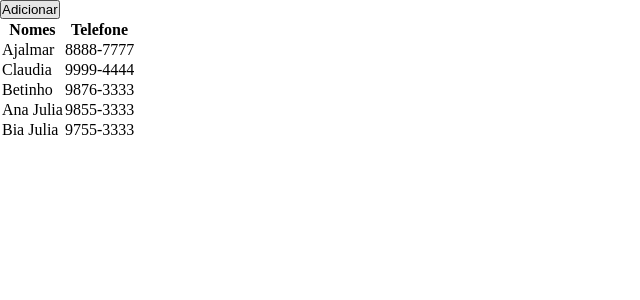
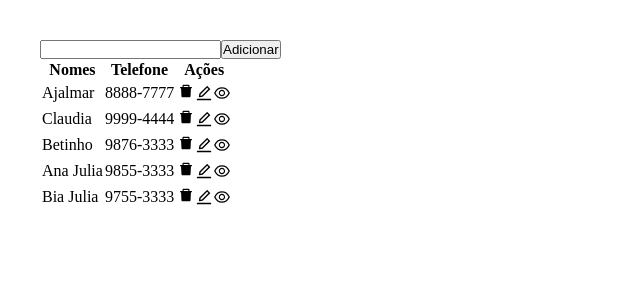
Before and after one commit to PedroH183/CrudHooksReact, a React (Create React App) app in the folder hooks03TypeS/my-app-ty/: page /tablelist in a window 1280 px wide. Shown: the top 300 px of the page, without its empty margins (0-640 px from the left). Built offline with nearby package versions, Linux system fonts and the light colour scheme.

Commit message:
filtro implementado

```diff
--- a/hooks03TypeS/my-app-ty/package.json
+++ b/hooks03TypeS/my-app-ty/package.json
@@ -3,6 +3,7 @@
   "version": "0.1.0",
   "private": true,
   "dependencies": {
+    "@ant-design/icons": "^4.8.0",
     "@testing-library/jest-dom": "^5.16.5",
     "@testing-library/react": "^13.4.0",
     "@testing-library/user-event": "^13.5.0",
@@ -10,7 +11,8 @@
     "@types/node": "^16.18.3",
     "@types/react": "^18.0.25",
     "@types/react-dom": "^18.0.9",
-    "antd": "^5.0.2",
+    "alertifyjs": "^1.13.1",
+    "antd": "^5.1.2",
     "antd-demo-ts": "^0.1.0",
     "bootstrap": "^5.2.3",
     "react": "^18.2.0",
--- a/hooks03TypeS/my-app-ty/src/components/TableList/TableBody.tsx
+++ b/hooks03TypeS/my-app-ty/src/components/TableList/TableBody.tsx
@@ -1,9 +1,13 @@
-import React,{useContext} from 'react'
 import TableDataItem from './TableDataItem'
 import { TableDataPros} from './types';
 
 
-const TableData = ({fields, buttonsInTable, addButton, data}: TableDataPros) => {
+const TableData = ({
+    data,
+    fields,
+    addButton,
+    actionsTable,
+    buttonsInTable,}: TableDataPros) => {
 
   return (
     <>
@@ -32,6 +36,21 @@ const TableData = ({fields, buttonsInTable, addButton, data}: TableDataPros) =>
                                         identificador={campo_tabela.key}/>
                                 )
                             })}
+                            {buttonsInTable && (
+                                <div>
+                                    {actionsTable.map( (action) => {
+                                            return(
+                                                <td
+                                                    key={action.label}
+                                                    onClick={ (ev) => action.action(ev) }
+                                                    style={{cursor: 'pointer'}}>
+                                                    {action.icon}
+                                                </td>
+                                            )
+                                        })
+                                    }
+                                </div>
+                            )}
                         </tr>
                     )
                 })}
--- a/hooks03TypeS/my-app-ty/src/components/TableList/TableList.tsx
+++ b/hooks03TypeS/my-app-ty/src/components/TableList/TableList.tsx
@@ -1,10 +1,12 @@
-import React, { createContext, useContext, useEffect, useState } from 'react'
+import React, { useState } from 'react'
 import TableData from './TableBody'
 
-import { FieldsTypes, DataType } from './types';
+import { FieldsTypes, DataType, ButtonsTableProps} from './types';
+import { AiFillDelete } from 'react-icons/ai';
+import { EditOutlined, EyeOutlined } from '@ant-design/icons';
 
-
-const TableList = ({}) => {
+const TableList = () => {
+    // lembrar de passar as props da tabela para esse componente maior.
     let data: DataType[] = [
         {id: 1, Nome: 'Ajalmar', Fone: '8888-7777'},
         {id: 2, Nome: 'Claudia', Fone: '9999-4444'},
@@ -12,7 +14,12 @@ const TableList = ({}) => {
         {id: 4, Nome: 'Ana Julia', Fone: '9855-3333'},
         {id: 5, Nome: 'Bia Julia', Fone: '9755-3333'}
      ];
-    const [meusDados, setMeusDados] = useState(data);
+
+    const [ meusDados, setMeusDados] = useState<DataType[]>(data);
+    const [ filterText, setFilterText ] = useState<string>('')
+
+    const columnFilterName = meusDados.filter(
+        (object) => object.Nome.toLowerCase().includes(filterText.toLowerCase()))
 
     const fields : FieldsTypes[]=[
         {
@@ -25,6 +32,27 @@ const TableList = ({}) => {
         },
     ]
 
+    const buttonsInTable: ButtonsTableProps[] = [
+        {
+            label: 'Delete',
+            icon: <AiFillDelete/>,
+            color: '',
+            action: () => alert('APAGAA'),
+        },
+        {
+            label: 'Edit',
+            icon: <EditOutlined />,
+            color: '',
+            action: () => alert('EDITAA'),
+        },
+        {
+            label: 'View',
+            icon: <EyeOutlined />,
+            color: '',
+            action: () => alert('VERRR')
+        }
+    ]
+
     const InsertDataInTable = (ev: React.SyntheticEvent) => {
         ev.preventDefault();
         let temp_state = [...meusDados];
@@ -33,11 +61,18 @@ const TableList = ({}) => {
     }
 
   return (
+    <div style={{padding: 40}}>
+        <input type="text"
+                value={filterText}
+                onChange={ (ev) => setFilterText( ev.target.value ) }/>
+
         <TableData
-            data={meusDados}
+            data={columnFilterName}
             fields={fields}
-            buttonsInTable={false}
+            buttonsInTable={true}
+            actionsTable={buttonsInTable}
             addButton={ {label: 'Adicionar', button_method: InsertDataInTable} }/>
+    </div>
   )
 }
 
```
Also changed, not shown: hooks03TypeS/my-app-ty/src/components/TableList/TableDataItem.tsx (+1 -6 lines), hooks03TypeS/my-app-ty/src/components/TableList/types.tsx (+14 -0 lines), 1 other file (tests, documents, lock files or other folders).
